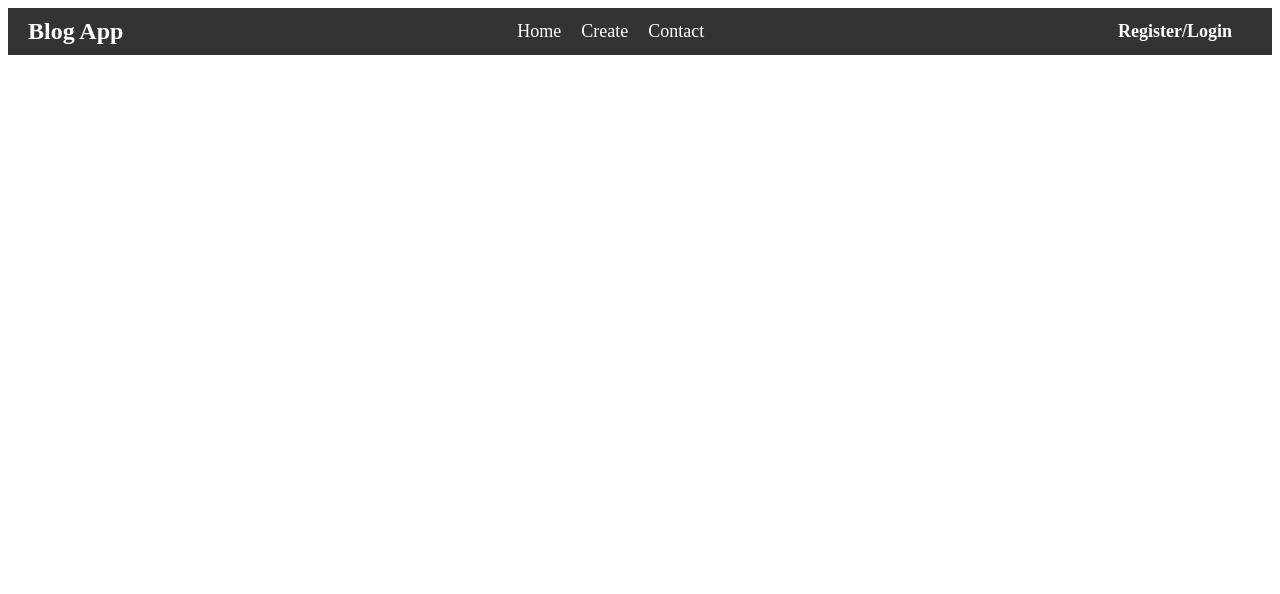
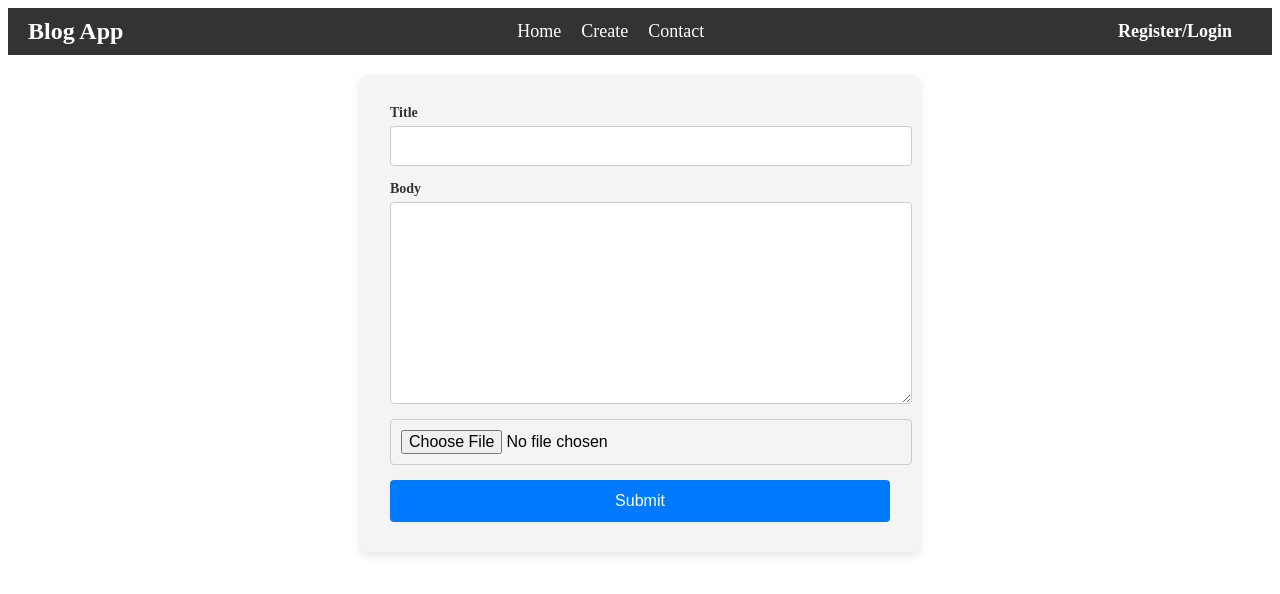
Before and after one commit to jasonMatillano/MERN_BLOG, a React (Vite) app in the folder client/: page /create in a window 1280 px wide. Shown: the top 594 px of the page. Built offline with nearby package versions, Linux system fonts and the light colour scheme.

Commit message:
009CreatedCreatePostFrontEnd

```diff
--- a/client/src/App.jsx
+++ b/client/src/App.jsx
@@ -1,6 +1,7 @@
 import Navbar from "./Navbar"
 import Login from "./login"
 import Home from "./Home"
+import CreatePost from "./CreatePost"
 import Register from "./Register"
 import {BrowserRouter, Routes, Route} from "react-router-dom"
 import { createContext, useEffect , useState } from "react"
@@ -31,6 +32,7 @@ function App() {
         <Route path="/" element={<Home />}/>
         <Route path="/register" element={<Register />} />
         <Route path="/login" element={<Login />} />
+        <Route path="/create" element={<CreatePost />} />
       </Routes>
     </BrowserRouter>
     </userContext.Provider>
--- /dev/null
+++ b/client/src/CreatePost.jsx
@@ -0,0 +1,43 @@
+import { useState } from 'react';
+import axios from 'axios';
+
+function CreatePost() {
+
+    const [title, setTitle] = useState('')
+    const [body, setBody] = useState('')
+    const  [image, setImage] = useState('')
+
+
+    const handleSubmit = (event) => {
+        event.preventDefault()
+        const formData = new FormData()
+        formData.append('title', title)
+        formData.append('body', body)
+        formData.append('image', image)
+
+        axios.post('http://localhost:3001/create', formData)
+        .then((response) => {
+            console.log(response.data)
+        }).catch((error) => {
+            console.log(error)
+        })
+    }
+
+    return (
+        <div className="createpost">
+            <form onSubmit={handleSubmit}>
+                <label htmlFor="title">Title</label>
+                <input type="text" name="title" id="title"
+                onChange={(event) => setTitle(event.target.value)}/>
+                <label htmlFor="body">Body</label>
+                <textarea name="body" id="body" cols="30" rows="10"
+                onChange={(event) => setBody(event.target.value)}></textarea>
+                <input type="file" name="image" id="image"
+                onChange={(event) => setImage(event.target.value)}/>
+                <button type="submit" >Submit</button>
+            </form>
+        </div>
+     );
+}
+
+export default CreatePost;
--- a/client/src/Navbar.jsx
+++ b/client/src/Navbar.jsx
@@ -24,9 +24,9 @@ function Navbar() {
     <div className='navbar-header'>
         <div><h3>Blog App</h3></div>
         <div>
-            <a className = 'link' href='/'>Home</a>
-            <a className = 'link' href='/create'>Create</a>
-            <a className = 'link' href='/contact'>Contact</a>
+            <a className='link' href='/'>Home</a>
+            <Link to='/create' className='link' href='/create'>Create</Link>
+            <a className='link' href='/contact'>Contact</a>
         </div>
         {
           user.username ?
--- a/client/src/style.css
+++ b/client/src/style.css
@@ -108,3 +108,65 @@
 .signup_form p a:hover {
     text-decoration: underline;
 }
+
+
+
+/* style.css */
+.createpost {
+    display: flex;
+    justify-content: center;
+    align-items: center;
+    padding: 20px;
+}
+
+.createpost form {
+    display: flex;
+    flex-direction: column;
+    width: 100%;
+    max-width: 500px;
+    background-color: #f4f4f4;
+    padding: 30px;
+    border-radius: 8px;
+    box-shadow: 0 4px 8px rgba(0, 0, 0, 0.1);
+}
+
+.createpost label {
+    font-size: 14px;
+    font-weight: bold;
+    margin-bottom: 5px;
+    color: #333;
+}
+
+.createpost input[type="text"],
+.createpost textarea,
+.createpost input[type="file"] {
+    width: 100%;
+    padding: 10px;
+    margin-bottom: 15px;
+    border: 1px solid #ccc;
+    border-radius: 4px;
+    font-size: 16px;
+}
+
+.createpost input[type="text"]:focus,
+.createpost textarea:focus,
+.createpost input[type="file"]:focus {
+    border-color: #007BFF;
+    outline: none;
+    box-shadow: 0 0 5px rgba(0, 123, 255, 0.5);
+}
+
+.createpost button {
+    padding: 12px;
+    background-color: #007BFF;
+    color: white;
+    border: none;
+    border-radius: 4px;
+    font-size: 16px;
+    cursor: pointer;
+    transition: background-color 0.3s;
+}
+
+.createpost button:hover {
+    background-color: #0056b3;
+}
```
Also changed, not shown: 2 other files (tests, documents, lock files or other folders).
